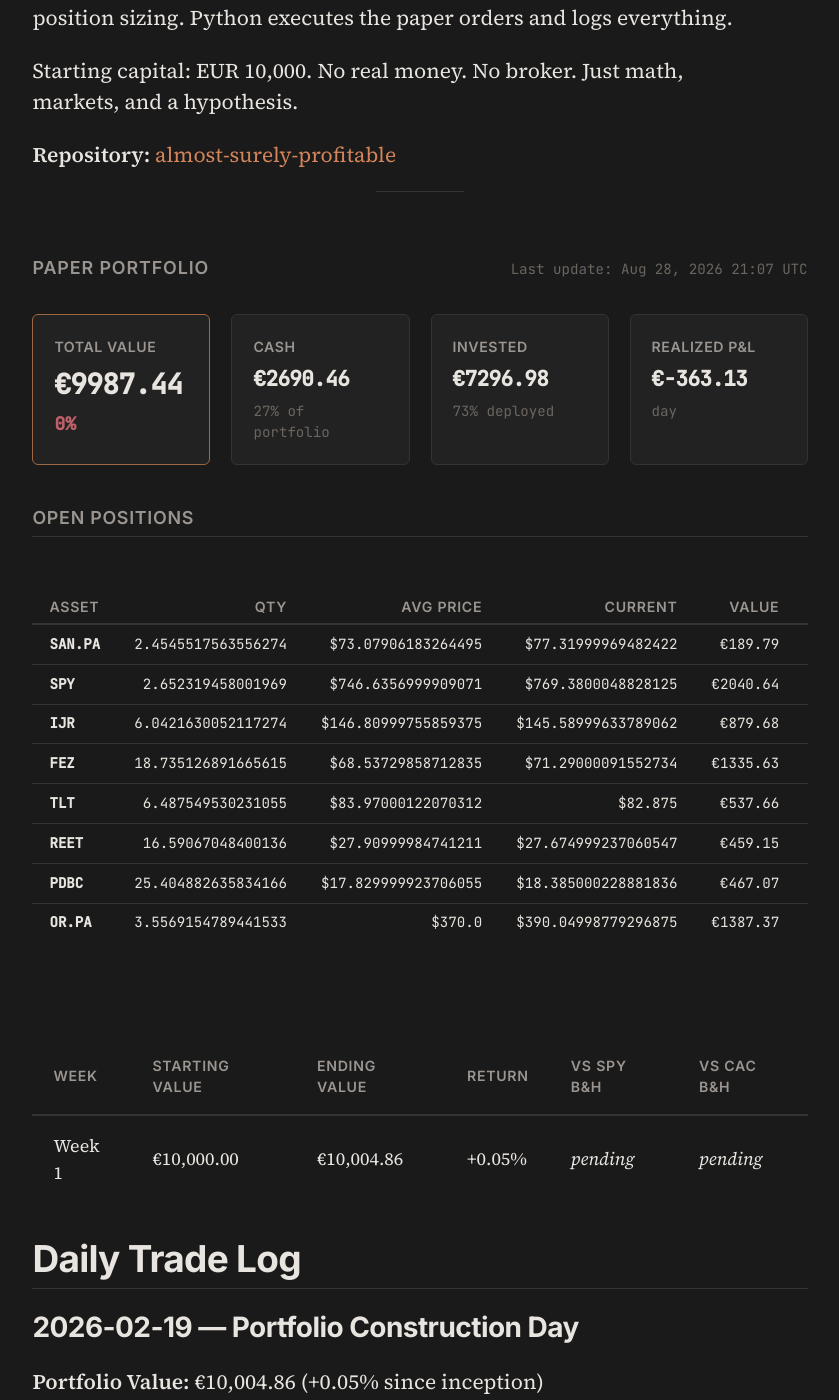
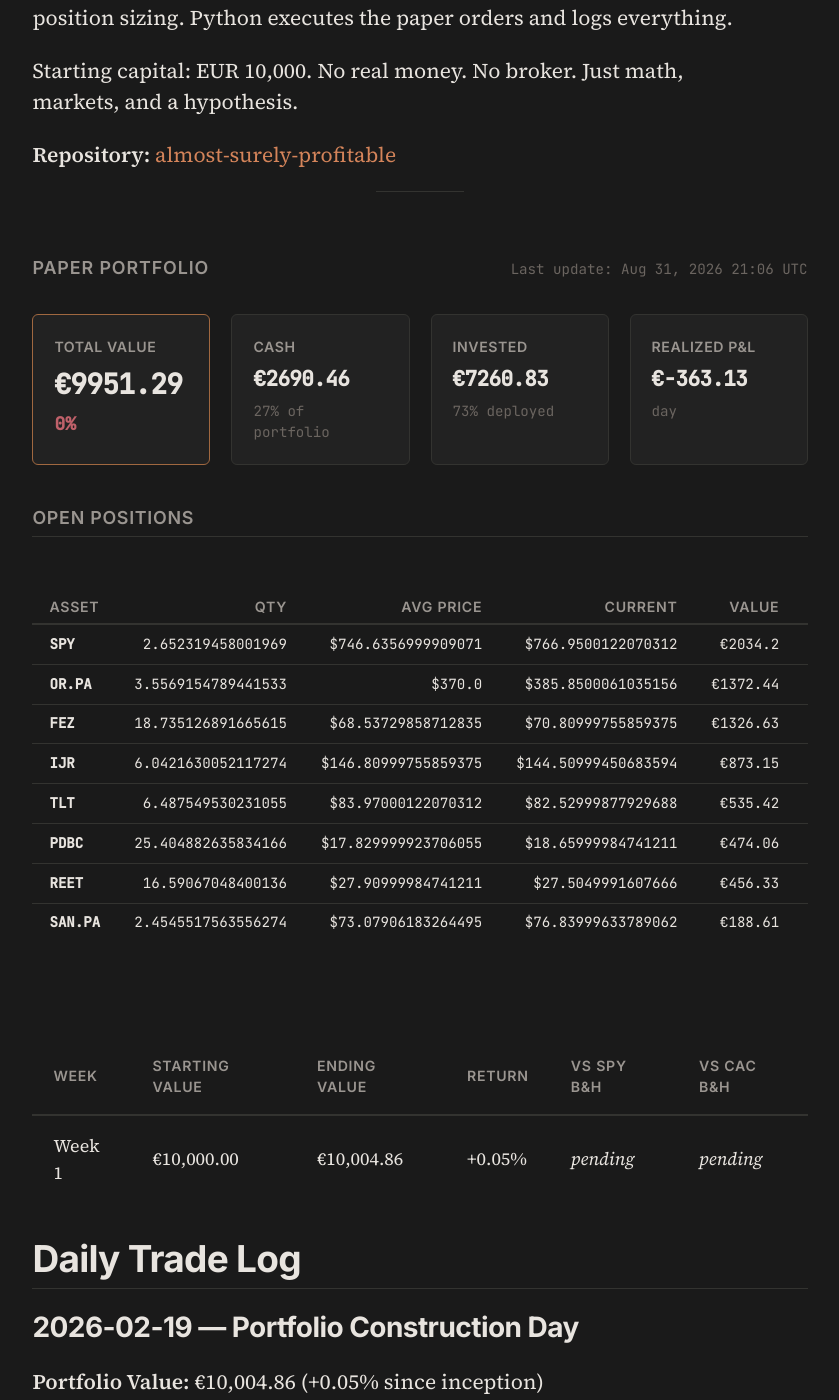
Before and after one commit to Alm0stSurely/alm0stsurely.github.io, a Jekyll site: the page built from trading.md, in a window 1280 px wide and 1400 px high, scrolled down 854 px. Shown: the whole window, without its empty margins (220-1059 px from the left). Built offline with Jekyll 4.4.1, drawn with Linux system fonts in a browser that asks for light colours.

```diff
--- a/_data/portfolio.json
+++ b/_data/portfolio.json
@@ -3,79 +3,79 @@
   "total_realized_pnl": -363.1263234702452,
   "positions": [
     {
-      "quantity": 2.4545517563556274,
-      "avg_price": 73.07906183264495,
-      "current_price": 77.31999969482422,
-      "ticker": "SAN.PA",
-      "market_value": 189.78594105234737,
-      "unrealized_pnl": 10.409601478207195,
-      "unrealized_pnl_pct": 0.058032188096383136
+      "quantity": 2.652319458001969,
+      "avg_price": 746.6356999909071,
+      "current_price": 766.9500122070312,
+      "ticker": "SPY",
+      "market_value": 2034.1964406915567,
+      "unrealized_pnl": 53.8800455667531,
+      "unrealized_pnl_pct": 0.027207796541702346
     },
     {
-      "quantity": 2.652319458001969,
-      "avg_price": 746.6356999909071,
-      "current_price": 769.3800048828125,
-      "ticker": "SPY",
-      "market_value": 2040.6415575483336,
-      "unrealized_pnl": 60.32516242352995,
-      "unrealized_pnl_pct": 0.03046238599652059
+      "quantity": 3.5569154789441533,
+      "avg_price": 370.0,
+      "current_price": 385.8500061035156,
+      "ticker": "OR.PA",
+      "market_value": 1372.4358592602907,
+      "unrealized_pnl": 56.37713205095406,
+      "unrealized_pnl_pct": 0.04283785433382604
+    },
+    {
+      "quantity": 18.735126891665615,
+      "avg_price": 68.53729858712835,
+      "current_price": 70.80999755859375,
+      "ticker": "FEZ",
+      "market_value": 1326.6342894587863,
+      "unrealized_pnl": 42.57930361696208,
+      "unrealized_pnl_pct": 0.03316003137439411
     },
     {
       "quantity": 6.0421630052117274,
       "avg_price": 146.80999755859375,
-      "current_price": 145.58999633789062,
+      "current_price": 144.50999450683594,
       "ticker": "IJR",
-      "market_value": 879.6784898017136,
-      "unrealized_pnl": -7.37144624204557,
-      "unrealized_pnl_pct": -0.008310069075617326
-    },
-    {
-      "quantity": 18.735126891665615,
-      "avg_price": 68.53729858712835,
-      "current_price": 71.29000091552734,
-      "ticker": "FEZ",
-      "market_value": 1335.6272132593626,
-      "unrealized_pnl": 51.572227417538585,
-      "unrealized_pnl_pct": 0.04016356619162063
+      "market_value": 873.152942692554,
+      "unrealized_pnl": -13.896993351205197,
+      "unrealized_pnl_pct": -0.01566652877873568
     },
     {
       "quantity": 6.487549530231055,
       "avg_price": 83.97000122070312,
-      "current_price": 82.875,
+      "current_price": 82.52999877929688,
       "ticker": "TLT",
-      "market_value": 537.6556673178986,
-      "unrealized_pnl": -7.10387465497499,
-      "unrealized_pnl_pct": -0.01304038590907092
+      "market_value": 535.417454810597,
+      "unrealized_pnl": -9.342087162276698,
+      "unrealized_pnl_pct": -0.017149010604649285
+    },
+    {
+      "quantity": 25.404882635834166,
+      "avg_price": 17.829999923706055,
+      "current_price": 18.65999984741211,
+      "ticker": "PDBC",
+      "market_value": 474.0551061081881,
+      "unrealized_pnl": 21.086050649503647,
+      "unrealized_pnl_pct": 0.04655075307109344
     },
     {
       "quantity": 16.59067048400136,
       "avg_price": 27.90999984741211,
-      "current_price": 27.674999237060547,
+      "current_price": 27.5049991607666,
       "ticker": "REET",
-      "market_value": 459.1467929870606,
-      "unrealized_pnl": -3.8988176898819726,
-      "unrealized_pnl_pct": -0.008419943089800926
+      "market_value": 456.3263777390127,
+      "unrealized_pnl": -6.71923293792986,
+      "unrealized_pnl_pct": -0.014510952664267303
     },
     {
-      "quantity": 25.404882635834166,
-      "avg_price": 17.829999923706055,
-      "current_price": 18.385000228881836,
-      "ticker": "PDBC",
-      "market_value": 467.0687730745273,
-      "unrealized_pnl": 14.099717615842868,
-      "unrealized_pnl_pct": 0.031127330765597764
-    },
-    {
-      "quantity": 3.5569154789441533,
-      "avg_price": 370.0,
-      "current_price": 390.04998779296875,
-      "ticker": "OR.PA",
-      "market_value": 1387.3748391427887,
-      "unrealized_pnl": 71.31611193345186,
-      "unrealized_pnl_pct": 0.05418915619721284
+      "quantity": 2.4545517563556274,
+      "avg_price": 73.07906183264495,
+      "current_price": 76.83999633789062,
+      "ticker": "SAN.PA",
+      "market_value": 188.6077479695294,
+      "unrealized_pnl": 9.231408395389252,
+      "unrealized_pnl_pct": 0.05146391334166851
     }
   ],
-  "last_updated": "2026-08-28T21:07:34.465443",
-  "total_value": 9987.442847369039,
-  "positions_value": 7296.979274184032
+  "last_updated": "2026-08-31T21:06:15.549032",
+  "total_value": 9951.28979191552,
+  "positions_value": 7260.8262187305145
 }
```
Also changed, not shown: _trading_analysis.md (+35 -49 lines).
